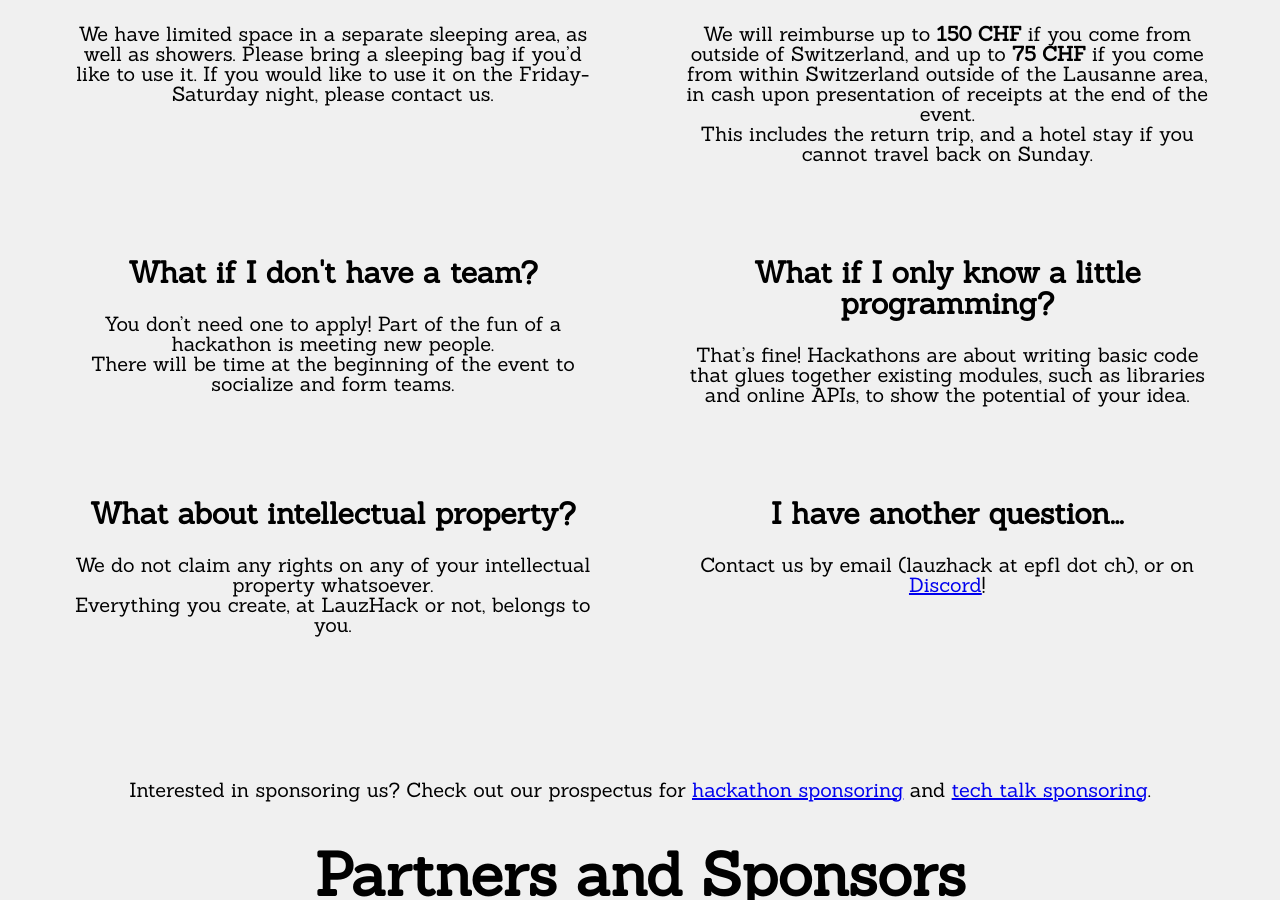
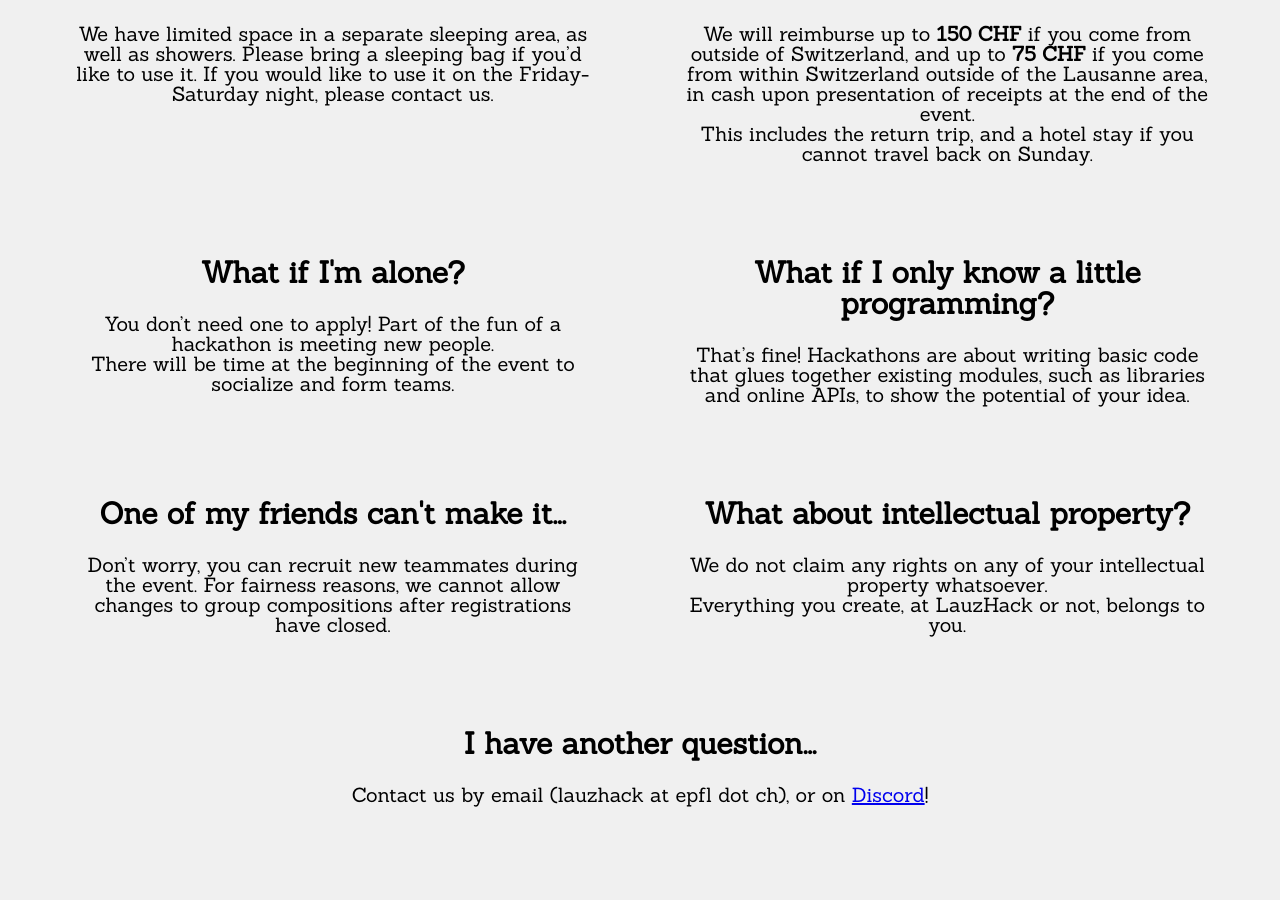
Before and after one commit to LauzHack/LauzHack.github.io, a Jekyll site: the page built from index.html, in a window 1280 px wide and 900 px high, scrolled down 2720 px. Built offline with Jekyll 4.4.1, drawn with Linux system fonts in a browser that asks for light colours.

Commit message:
Add FAQ on replacements

```diff
--- a/_data/faq.yml
+++ b/_data/faq.yml
@@ -36,7 +36,7 @@
         in cash upon presentation of receipts at the end of the event.
         This includes the return trip, and a hotel stay if you cannot travel back on Sunday.
 
-- q: What if I don't have a team?
+- q: What if I'm alone?
   a: |-
         You don't need one to apply! Part of the fun of a hackathon is meeting new people.
         There will be time at the beginning of the event to socialize and form teams.
@@ -46,6 +46,10 @@
         That's fine! Hackathons are about writing basic code that glues together existing modules,
         such as libraries and online APIs, to show the potential of your idea.
 
+- q: One of my friends can't make it...
+  a: Don't worry, you can recruit new teammates during the event.
+     For fairness reasons, we cannot allow changes to group compositions after registrations have closed.
+
 - id: ip
   q: What about intellectual property?
   a: |-
```
